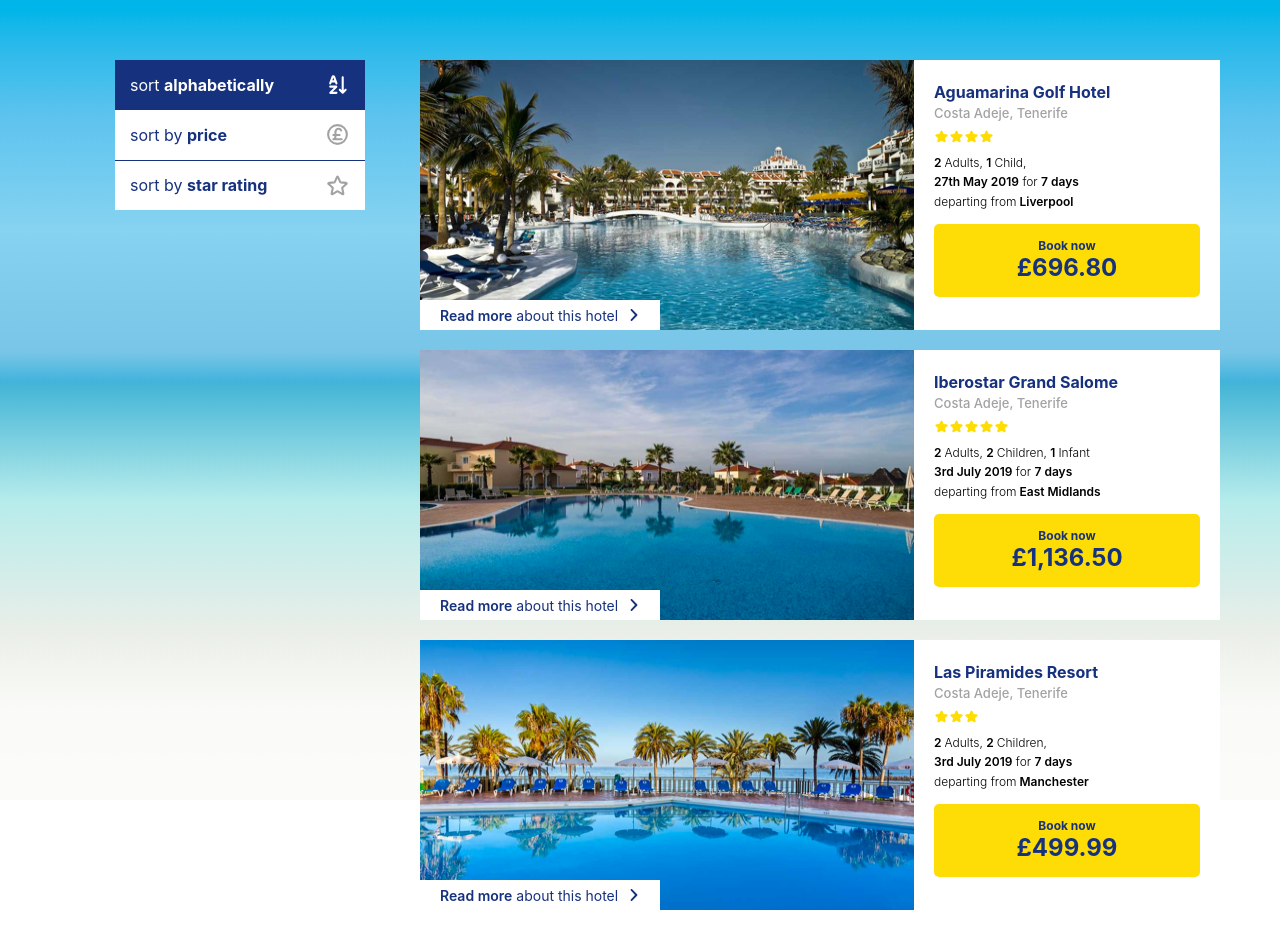
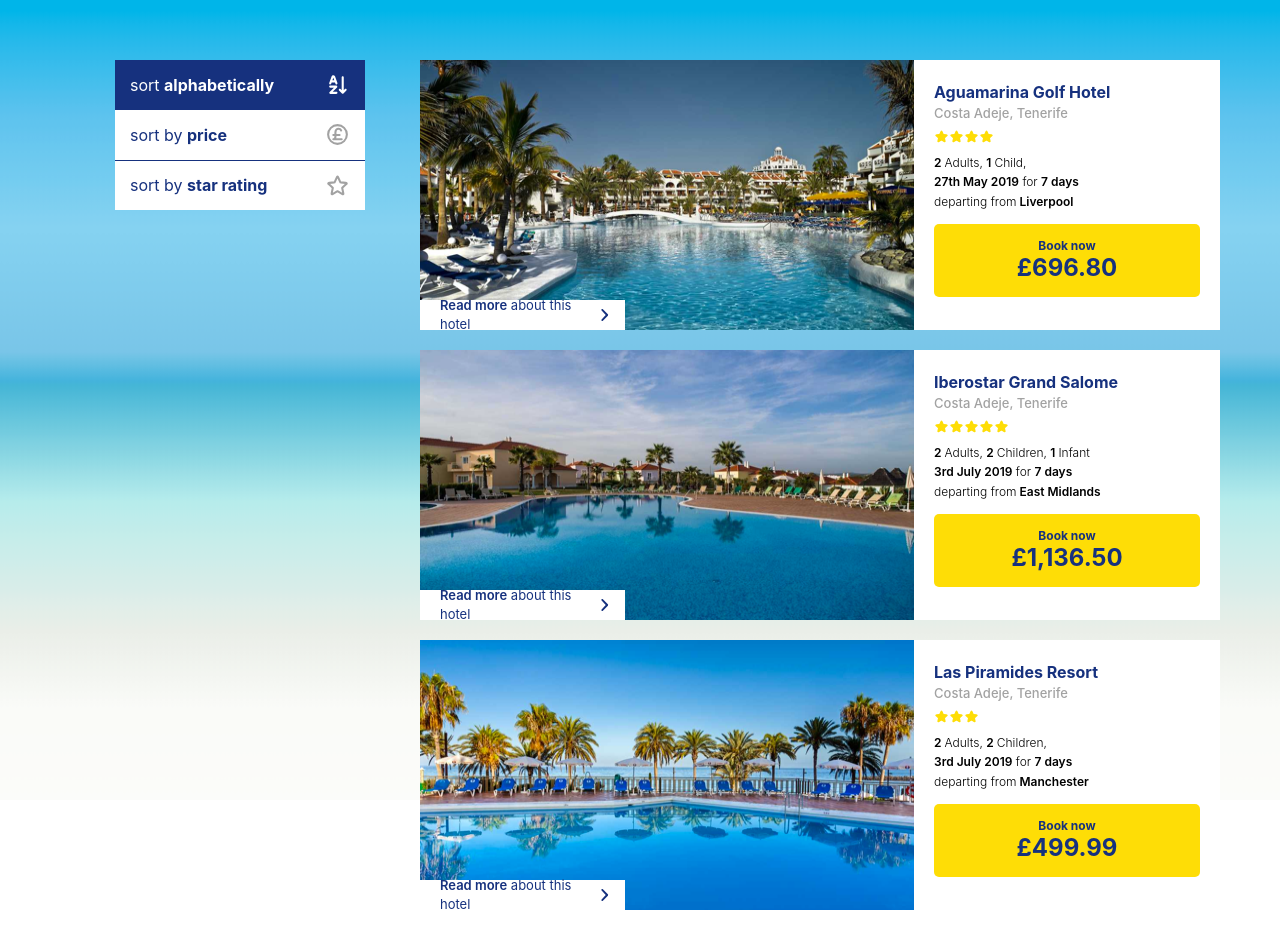
Before and after one commit to justjcurtis/otb, a React (Vite) app: page / in a window 1280 px wide. Shown: the top 948 px of the page. Built offline with nearby package versions, Linux system fonts and the light colour scheme.

Commit message:
chore: adjust sizing for details handle

```diff
--- a/src/components/bookingCard.jsx
+++ b/src/components/bookingCard.jsx
@@ -45,13 +45,13 @@
     height: 30,
     marginTop: -30,
     backgroundColor: colours.white,
-    width: 200,
+    width: 170,
     color: colours.darkBlue,
-    fontSize: 14,
+    fontSize: 13,
     alignItems: 'center',
     cursor: 'pointer',
     justifyContent: 'space-between',
-    paddingRight: 20,
+    paddingRight: 15,
     paddingLeft: 20,
   },
   chevron: {
```
